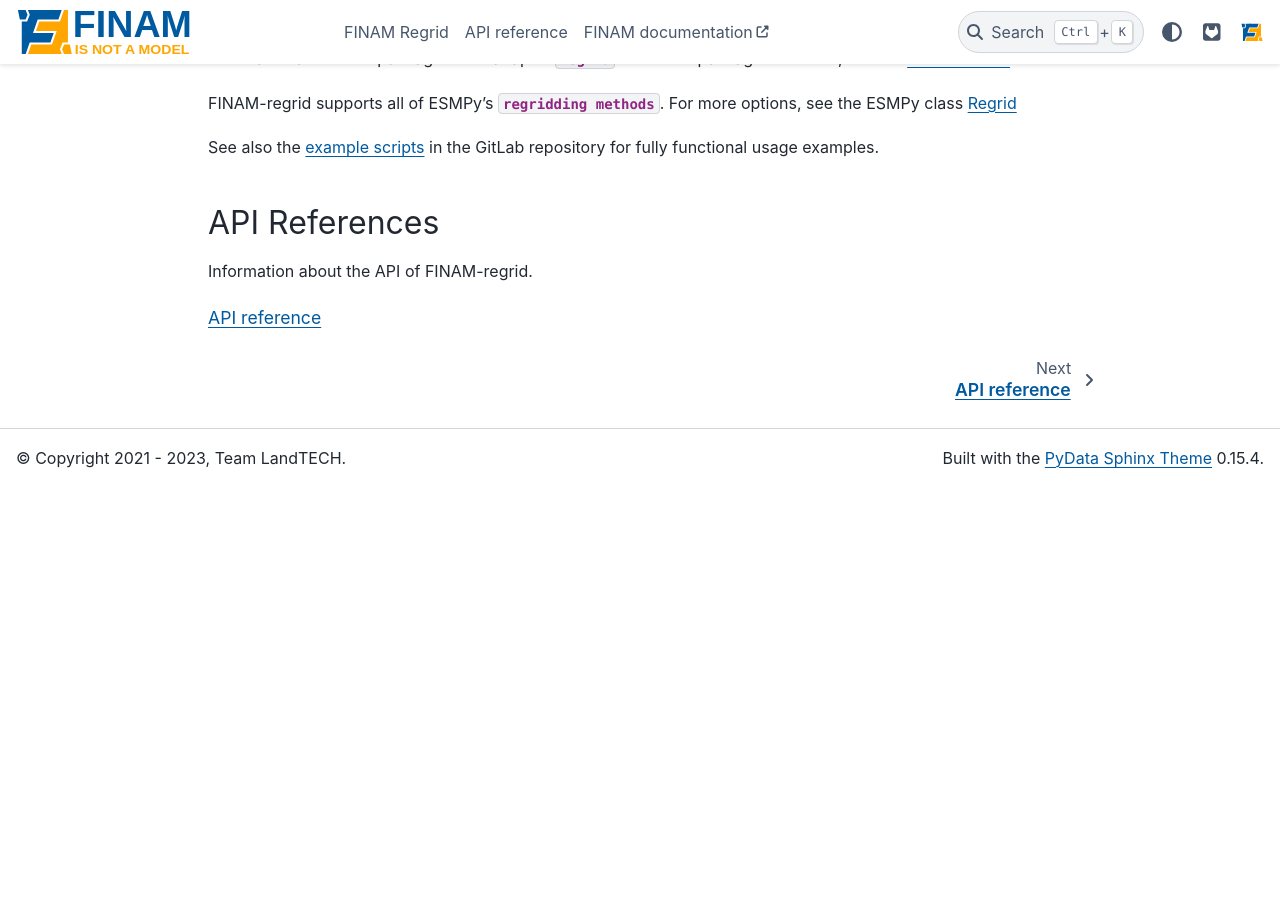
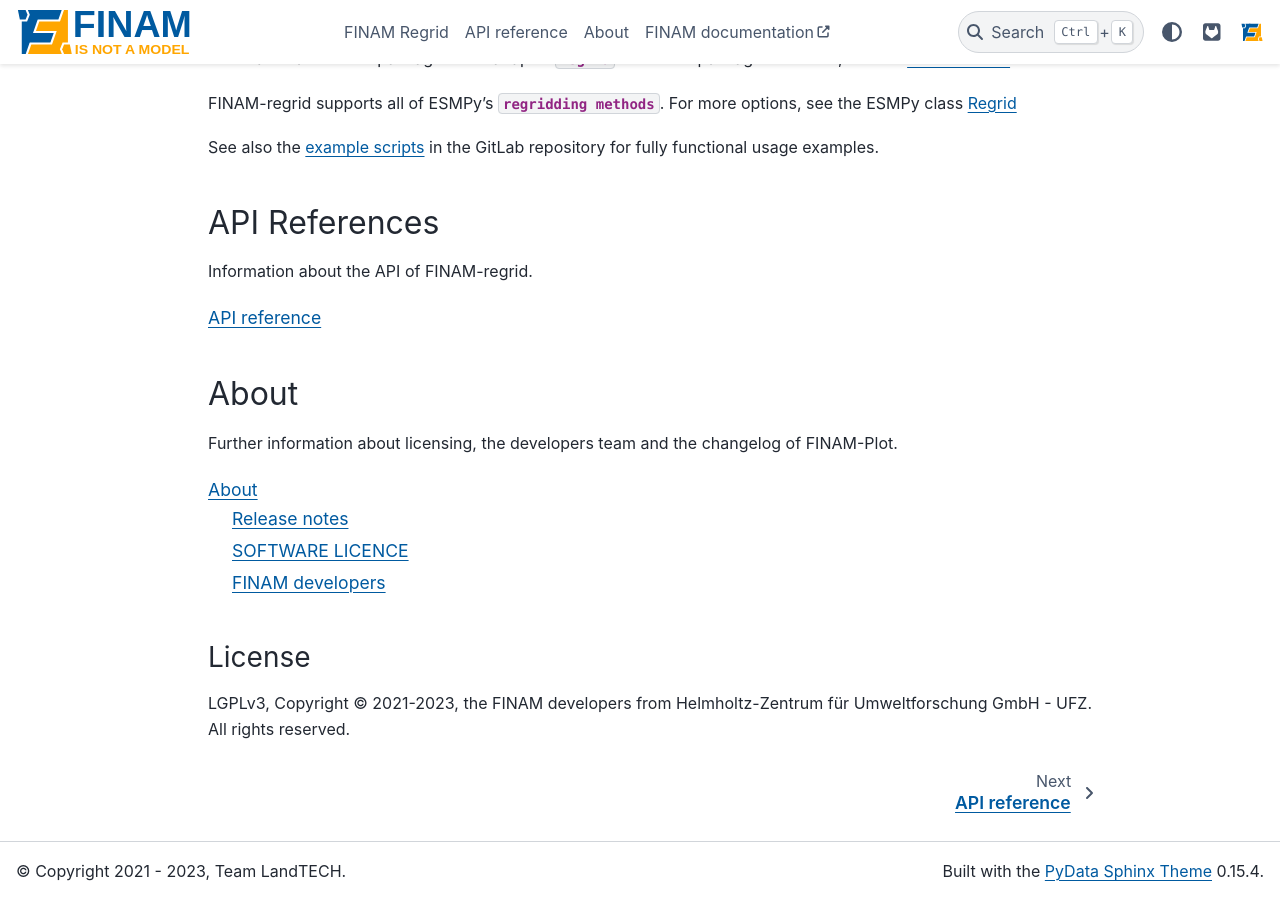
Before and after one commit to finam-ufz/finam-regrid, a Sphinx documentation site: the page built from docs/source/index.rst, in a window 1280 px wide and 900 px high, scrolled down 704 px. Built offline with Sphinx 7.4.7 and the PyData theme 0.15.4, drawn with Linux system fonts in a browser that asks for light colours; before the commit the page ends 1191 px from its top, so only the background shows below that.

Commit message:
update authors and license information

```diff
--- /dev/null
+++ b/docs/source/about/authors.rst
@@ -0,0 +1,2 @@
+.. include:: ../../../AUTHORS.md
+   :parser: myst_parser.sphinx_
--- /dev/null
+++ b/docs/source/about/changelog.rst
@@ -0,0 +1,2 @@
+.. include:: ../../../CHANGELOG.md
+   :parser: myst_parser.sphinx_
--- /dev/null
+++ b/docs/source/about/license.rst
@@ -0,0 +1,2 @@
+.. include:: ../../../LICENSE.md
+   :parser: myst_parser.sphinx_
--- a/docs/source/conf.py
+++ b/docs/source/conf.py
@@ -16,6 +16,7 @@ author = "FINAM Developers"
 # https://www.sphinx-doc.org/en/master/usage/configuration.html#general-configuration
 
 extensions = [
+    "myst_parser",
     "sphinx_design",
     "sphinx.ext.autodoc",
     "sphinx.ext.autosummary",
--- a/docs/source/index.rst
+++ b/docs/source/index.rst
@@ -56,3 +56,19 @@
     :maxdepth: 1
 
     api/index
+
+About
+-----
+
+Further information about licensing, the developers team and the changelog of FINAM-Plot.
+
+.. toctree::
+  :maxdepth: 2
+
+  about/index
+
+
+License
+^^^^^^^
+
+LGPLv3, Copyright © 2021-2023, the FINAM developers from Helmholtz-Zentrum für Umweltforschung GmbH - UFZ. All rights reserved.
--- a/pyproject.toml
+++ b/pyproject.toml
@@ -38,6 +38,7 @@ dependencies = [
     "numpy>=1.14.5",
     "xarray>=2022.03",
     "pyproj>=3.4",
+    "esmpy>=8.4",
     "finam>=0.5.0",
 ]
 
@@ -54,7 +55,7 @@ doc = [
     "pydata-sphinx-theme==0.13",
     "numpydoc>=1.1",
     "sphinx-design>=0.4",
-    "esmpy>=8.4",
+    "myst-parser>=1.0",
     "docutils>=0.18", # mdinclude with myst
 ]
 test = [
```
Also changed, not shown: AUTHORS.md (added, +20 -0 lines), CHANGELOG.md (added, +7 -0 lines), docs/source/about/index.rst (added, +18 -0 lines), LICENSE.md (added), 3 other files.
